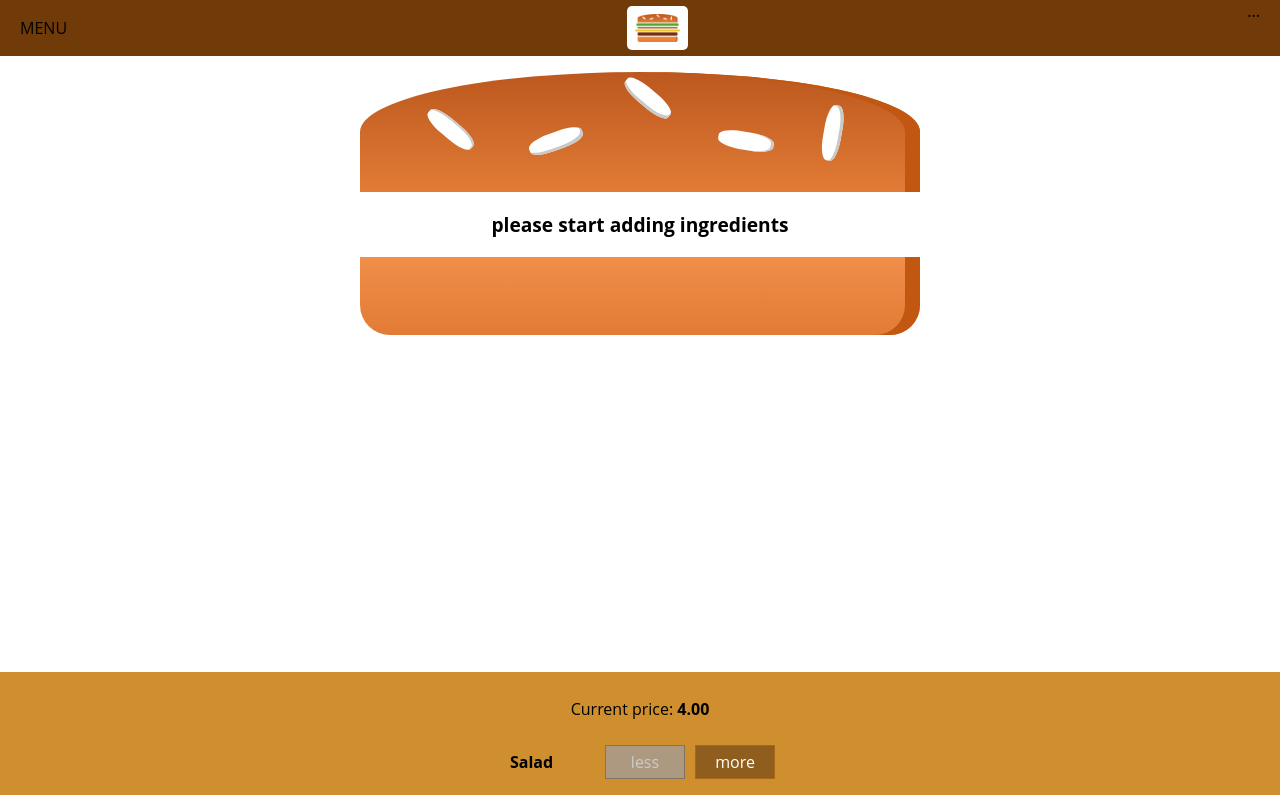
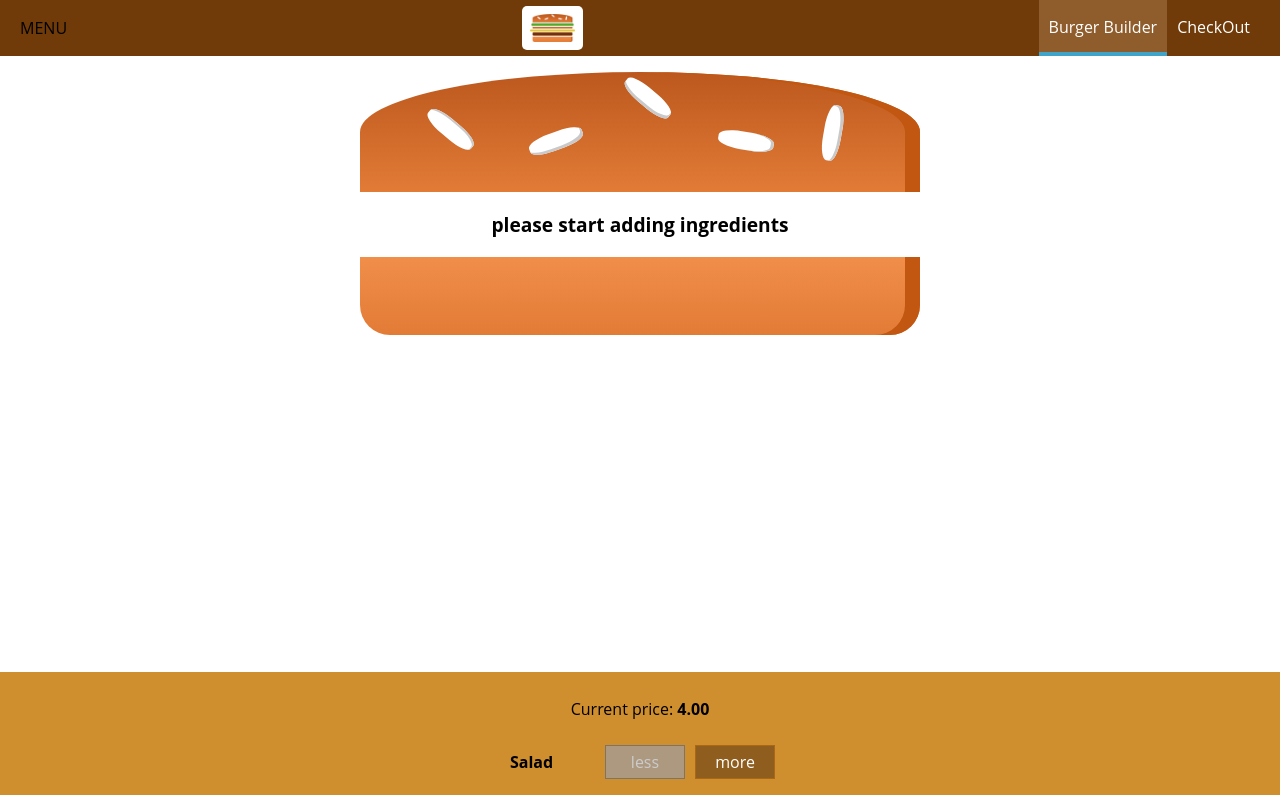
Before and after one commit to saittosun/burger-maxi, a React app: page / in a window 1280 px wide. Shown: the top 795 px of the page. Built offline with nearby package versions, Linux system fonts and the light colour scheme.

Commit message:
added reusable navigation items

```diff
--- a/src/components/Layout/Layout.js
+++ b/src/components/Layout/Layout.js
@@ -3,7 +3,7 @@
 //Now this allows us to simply use this layout component as a wrapper around the core content component we want to render to the screen.
 import React from 'react';
 
-import Toolbar from '../../navigation/Toolbar/Toolbar';
+import Toolbar from '../Navigation/Toolbar/Toolbar';
 import Aux from '../../hoc/_Aux';
 import classes from './Layout.css';
 
--- /dev/null
+++ b/src/components/Navigation/NavigationItems/NavigationItem/NavigationItem.css
@@ -0,0 +1,25 @@
+.NavigationItem {
+  margin: 0;
+  box-sizing: border-box;
+  display: flex;
+  height: 100%;
+  align-items: center;
+}
+
+.NavigationItem a {
+  color: white;
+  text-decoration: none;
+  height: 100%;
+  box-sizing: border-box;
+  display: block;
+  border-bottom: 4px solid transparent;
+  padding: 16px 10px;
+}
+
+.NavigationItem a:hover,
+.NavigationItem a:active,
+.NavigationItem a.active {
+  background-color: #8f5c2c;
+  border-bottom: 4px solid #40a4c8;
+  color: white;
+}
--- /dev/null
+++ b/src/components/Navigation/NavigationItems/NavigationItem/NavigationItem.js
@@ -0,0 +1,16 @@
+//jshint esversion: 6
+import React from 'react';
+
+import classes from './NavigationItem.css';
+
+const navigationItem = (props) => (
+    <li className={classes.NavigationItem}>
+      <a
+        href={props.link}
+        className={props.active ? classes.active : null}>
+        {props.children}
+      </a>
+    </li>
+)
+
+export default navigationItem;
--- /dev/null
+++ b/src/components/Navigation/NavigationItems/NavigationItems.css
@@ -0,0 +1,8 @@
+.NavigationItems {
+  margin: 0;
+  padding: 0;
+  list-style: none;
+  display: flex;
+  align-items: center;
+  height: 100%;
+}
--- /dev/null
+++ b/src/components/Navigation/NavigationItems/NavigationItems.js
@@ -0,0 +1,13 @@
+//jshint esversion: 6
+import React from 'react';
+import NavigationItem from './NavigationItem/NavigationItem';
+import classes from './NavigationItems.css';
+
+const navigationItems = (props) => (
+  <ul className={classes.NavigationItems}>
+    <NavigationItem link='/' active>Burger Builder</NavigationItem>
+    <NavigationItem link='/'>CheckOut</NavigationItem>
+  </ul>
+)
+
+export default navigationItems;
--- a/src/navigation/Toolbar/Toolbar.js
+++ b/src/components/Navigation/Toolbar/Toolbar.js
@@ -2,14 +2,15 @@
 import React from 'react';
 
 import classes from './Toolbar.css';
-import Logo from '../../components/Logo/Logo';
+import Logo from '../../../components/Logo/Logo';
+import NavigationItems from '../NavigationItems/NavigationItems';
 
 const toolbar = (props) => (
   <header className={classes.Toolbar}>
     <div>MENU</div>
     <Logo />
     <nav>
-      ...
+      <NavigationItems />
     </nav>
   </header>
 )
```
Also changed, not shown: src/components/Navigation/Toolbar/Toolbar.css (renamed from src/navigation/Toolbar/Toolbar.css).
